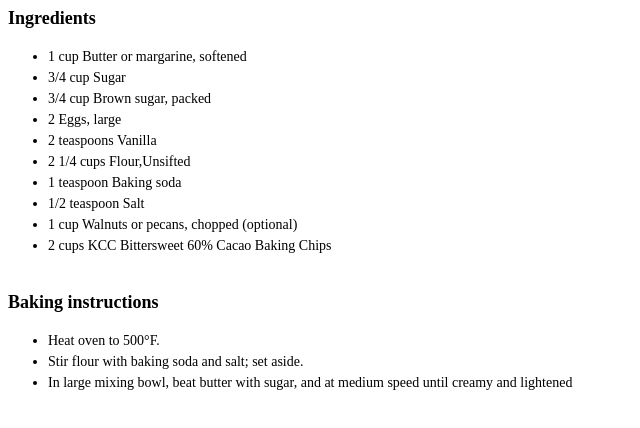
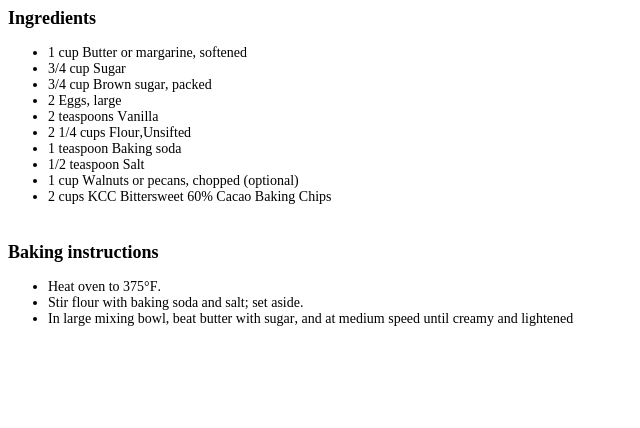
Before and after one commit to jacquestene/01_Projet_Git, a plain HTML site: page secrete recipe.html in a window 1280 px wide. Shown: the whole page, without its empty margins (0-640 px from the left). Drawn offline with Linux system fonts and the light colour scheme.

Commit message:
updated temp for baking instructions

```diff
--- a/secrete recipe.html
+++ b/secrete recipe.html
@@ -7,33 +7,34 @@
   <meta name="Generator" content="Cocoa HTML Writer">
   <meta name="CocoaVersion" content="2575.6">
   <style type="text/css">
-    p.p1 {margin: 0.0px 0.0px 0.0px 0.0px; font: 18.0px 'Times New Roman'}
-    p.p3 {margin: 0.0px 0.0px 0.0px 0.0px; font: 18.0px 'Times New Roman'; min-height: 21.0px}
-    li.li2 {margin: 0.0px 0.0px 0.0px 0.0px; font: 14.0px 'Times New Roman'}
-    span.s1 {font: 18.0px 'Times New Roman'}
+    p.p1 {margin: 0.0px 0.0px 0.0px 0.0px; font: 18.0px 'Times New Roman'; -webkit-text-stroke: #000000}
+    p.p3 {margin: 0.0px 0.0px 0.0px 0.0px; font: 18.0px 'Times New Roman'; -webkit-text-stroke: #000000; min-height: 21.0px}
+    li.li2 {margin: 0.0px 0.0px 0.0px 0.0px; font: 14.0px 'Times New Roman'; -webkit-text-stroke: #000000}
+    span.s1 {font-kerning: none}
+    span.s2 {-webkit-text-stroke: 0px #000000}
     ul.ul1 {list-style-type: disc}
   </style>
 </head>
 <body>
-<p class="p1"><b>Ingredients</b></p>
+<p class="p1"><span class="s1"><b>Ingredients</b><b></b></span></p>
 <ul class="ul1">
-  <li class="li2"><span class="s1"><b></b></span>1 cup Butter or margarine, softened<span class="Apple-converted-space"> </span></li>
-  <li class="li2"><span class="s1"><b></b></span>3/4 cup Sugar</li>
-  <li class="li2"><span class="s1"><b></b></span>3/4 cup Brown sugar, packed</li>
-  <li class="li2"><span class="s1"><b></b></span>2 Eggs, large</li>
-  <li class="li2"><span class="s1"><b></b></span>2 teaspoons Vanilla</li>
-  <li class="li2"><span class="s1"><b></b></span>2 1/4 cups Flour,Unsifted</li>
-  <li class="li2"><span class="s1"><b></b></span>1 teaspoon Baking soda</li>
-  <li class="li2"><span class="s1"><b></b></span>1/2 teaspoon Salt</li>
-  <li class="li2"><span class="s1"><b></b></span>1 cup Walnuts or pecans, chopped (optional)</li>
-  <li class="li2"><span class="s1"><b></b></span>2 cups KCC Bittersweet 60% Cacao Baking Chips</li>
+  <li class="li2"><span class="s2"></span><span class="s1">1 cup Butter or margarine, softened<span class="Apple-converted-space"> </span></span></li>
+  <li class="li2"><span class="s2"></span><span class="s1">3/4 cup Sugar</span></li>
+  <li class="li2"><span class="s2"></span><span class="s1">3/4 cup Brown sugar, packed</span></li>
+  <li class="li2"><span class="s2"></span><span class="s1">2 Eggs, large</span></li>
+  <li class="li2"><span class="s2"></span><span class="s1">2 teaspoons Vanilla</span></li>
+  <li class="li2"><span class="s2"></span><span class="s1">2 1/4 cups Flour,Unsifted</span></li>
+  <li class="li2"><span class="s2"></span><span class="s1">1 teaspoon Baking soda</span></li>
+  <li class="li2"><span class="s2"></span><span class="s1">1/2 teaspoon Salt</span></li>
+  <li class="li2"><span class="s2"></span><span class="s1">1 cup Walnuts or pecans, chopped (optional)</span></li>
+  <li class="li2"><span class="s2"></span><span class="s1">2 cups KCC Bittersweet 60% Cacao Baking Chips</span></li>
 </ul>
-<p class="p3"><b></b><br></p>
-<p class="p1"><b>Baking instructions</b><b></b></p>
+<p class="p3"><span class="s1"></span><br></p>
+<p class="p1"><span class="s1"><b>Baking instructions</b><b></b></span></p>
 <ul class="ul1">
-  <li class="li2"><span class="s1"><b></b></span>Heat oven to 500°F.</li>
-  <li class="li2"><span class="s1"><b></b></span>Stir flour with baking soda and salt; set aside.</li>
-  <li class="li2"><span class="s1"><b></b></span>In large mixing bowl, beat butter with sugar, and at medium speed until creamy and lightened</li>
+  <li class="li2"><span class="s2"></span><span class="s1">Heat oven to 375°F.</span></li>
+  <li class="li2"><span class="s2"></span><span class="s1">Stir flour with baking soda and salt; set aside.</span></li>
+  <li class="li2"><span class="s2"></span><span class="s1">In large mixing bowl, beat butter with sugar, and at medium speed until creamy and lightened</span></li>
 </ul>
 </body>
 </html>
```
Also changed, not shown: 1 other file.
